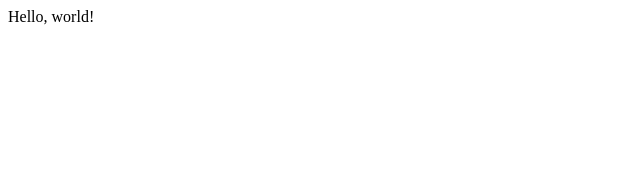
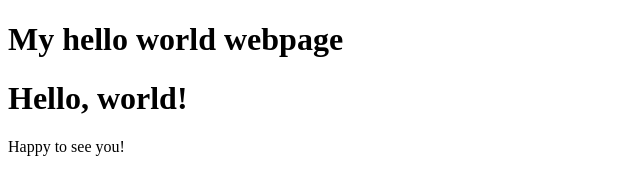
Before and after one commit to gptinlin/Hello-World, a plain HTML site: page helloWorld.html in a window 1280 px wide. Shown: the whole page, without its empty margins (0-640 px from the left). Drawn offline with Linux system fonts and the light colour scheme.

Commit message:
seventh commit

```diff
--- a/helloWorld.html
+++ b/helloWorld.html
@@ -1,9 +1,10 @@
 <!DOCTYPE html>
 <html>
     <head>
-        <title>My Hello, world webpage</title>
+        <h1>My hello world webpage</h1>
     </head>
-        <body>Hello, world!</body>
+    <h1>Hello, world!</h1>
+    <p>Happy to see you!</p>
 
 
 </html>
```
